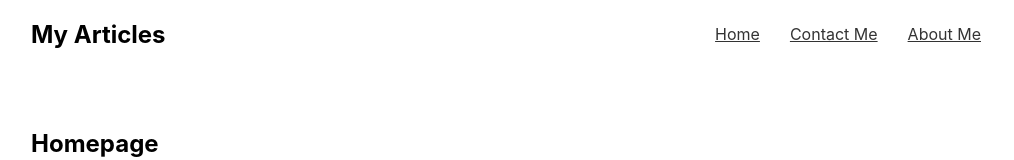
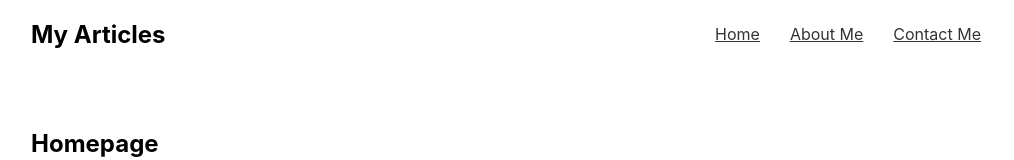
Before and after one commit to gareth-robinson865/multi-page-site, a React (Create React App) app: page / in a window 1280 px wide. Shown: the top 160 px of the page, without its empty margins (129-1143 px from the left). Built offline with nearby package versions, Linux system fonts and the light colour scheme.

Commit message:
Links changed

```diff
--- a/src/App.js
+++ b/src/App.js
@@ -13,8 +13,8 @@ function App() {
         <nav>
           <h1>My Articles</h1>
           <Link to="/">Home</Link>
+          <Link to="/about">About Me</Link>
           <Link to="/contact">Contact Me</Link>
-          <Link to="/about">About Me</Link>
         </nav>
         <Switch>
           <Route exact path="/">
```
